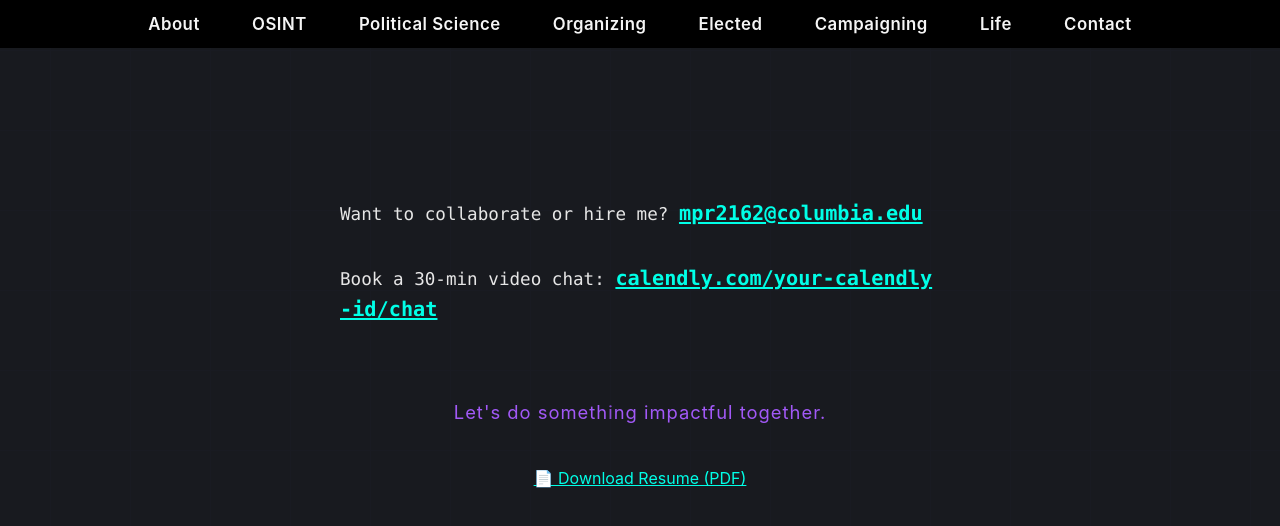
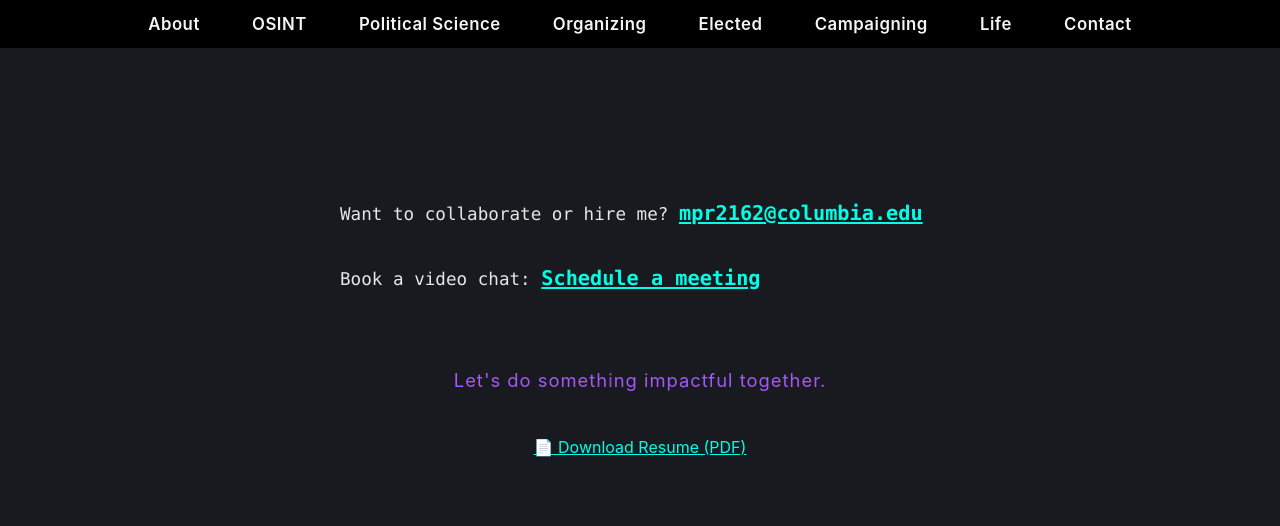
Before and after one commit to madiraa/personal-website, a plain HTML site: page contact.html in a window 1280 px wide. Drawn offline with Linux system fonts and the light colour scheme.

Commit message:
Update Calendly link

```diff
--- a/contact.html
+++ b/contact.html
@@ -79,7 +79,7 @@
     <div class="contact-terminal">
       <div class="output">Want to collaborate or hire me? <a class="email-link" href="mailto:mpr2162@columbia.edu">mpr2162@columbia.edu</a></div>
       <div style="height:0.8rem;"></div>
-      <div class="output">Book a 30-min video chat: <a class="email-link" href="https://calendly.com/your-calendly-id/chat" target="_blank">calendly.com/your-calendly-id/chat</a></div>
+      <div class="output">Book a video chat: <a class="email-link" href="https://calendly.com/mpr2162-columbia/one-on-one" target="_blank">Schedule a meeting</a></div>
     </div>
     <div class="contact-subtitle">Let's do something impactful together.</div>
     <div style="text-align:center;margin-top:2.5rem;">
```
